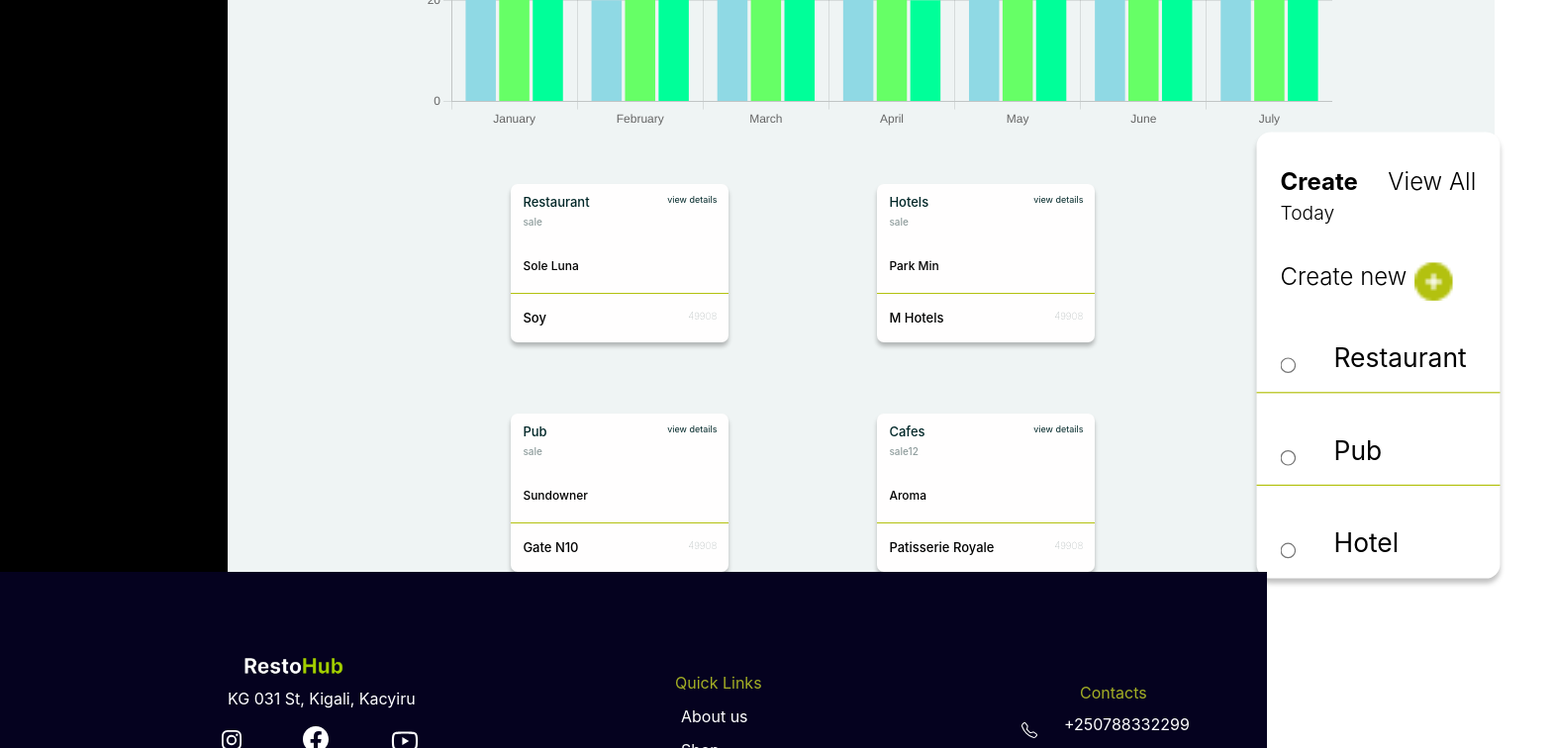
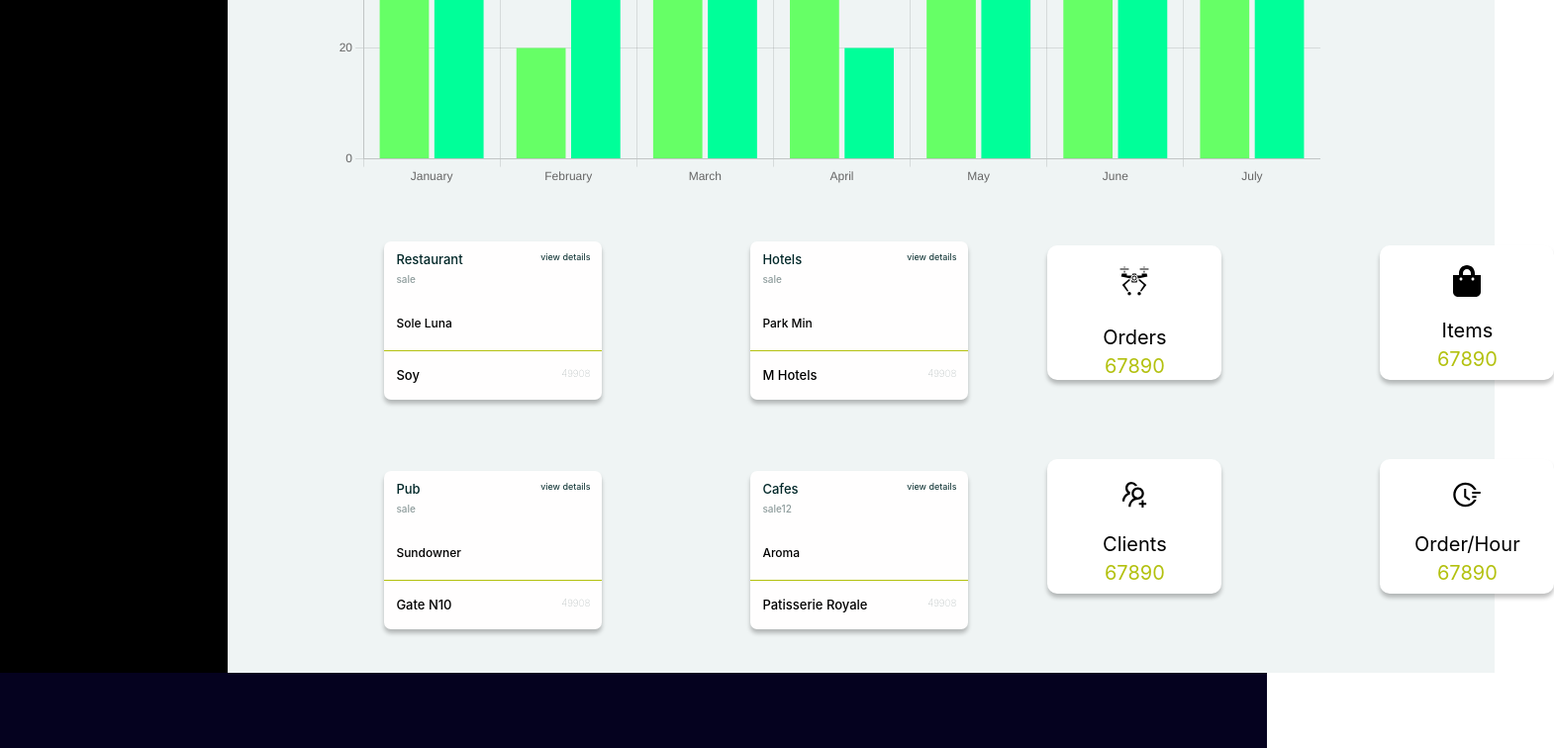
Before and after one commit to jazzybruno/restohub, a React (Create React App) app: page /overview in a window 1280 px wide. Shown: the part 900-1656 px from the top of the page at 99% size, 1570 px wide, since content can reach past the window. Built offline with nearby package versions, Linux system fonts and the light colour scheme.

Commit message:
The retouching

```diff
--- a/src/components/Dashboard/overview.css
+++ b/src/components/Dashboard/overview.css
@@ -32,6 +32,7 @@
   position: sticky;
   top: 0px;
   z-index: 10;
+  /* transform: scale(0.9); */
 }
 
 .serch {
@@ -48,12 +49,12 @@
 .stats{
   box-shadow: 0px 4px 4px rgba(0, 0, 0, 0.25);
   border-radius: 10px;
-  width: 20%;
+  width: 22vh;
+  height: 17vh;
   background-color: #fff;
   align-items: center;
   justify-content: center;
   text-align: center;
-  transform: scale(1.3 , 1.3);
 }
 
 .amount{
@@ -62,7 +63,7 @@
 }
 
 .chart{
-margin-left: 15%;
+margin-left: 8%;
 margin-top: 6%;
 }
 
@@ -292,7 +293,7 @@
 background-color: #b3c10f;
 border-radius: 10px;
 padding: 10px;
-padding-left: -20px;
+padding: 10px;
 transition: ease-in 0.2s;
 /* color: black; */
 }
@@ -303,12 +304,3 @@
   border-radius: 10px;
   /* padding: 10px; */
   /* padding-left: -20px; */
-
-
-.ease-in{
-  transition-timing-function: cubic-bezier(.4,0,1,1)
-}
-
-.duration{
-  transition-duration: 3s;
-}
--- a/src/components/Dashboard/overview.jsx
+++ b/src/components/Dashboard/overview.jsx
@@ -9,6 +9,10 @@
 import plus from "../images/plus.png";
 import SideBar from "./sidebar";
 import NavBar from "./navbar";
+import { AiOutlineUsergroupAdd } from "react-icons/ai";
+import { GiDeliveryDrone } from "react-icons/gi";
+import { FaShoppingBag } from "react-icons/fa";
+import { AiOutlineFieldTime } from "react-icons/ai";
 
 
 const Overview = () => {
@@ -27,27 +31,10 @@
             <Chart />
           </div>
 
-        <div>
-        {/* <div className="stats ml-48 mb-20 mt-24">
-            <p className="mt-8 text-xl font-normal">Orders</p>
-            <p className="amount">67890</p>
-            </div>
-            <div className="stats ml-48 mb-20 mt-24">
-            <p className="mt-5 text-xl font-normal">Items</p>
-            <p className="amount">67890</p>
-            </div>
-            <div className="stats ml-48 mb-20 mt-24">
-            <p className="mt-5 text-xl font-normal">Clients</p>
-            <p className="amount">67890</p>
-            </div>
-            <div className="stats ml-48 mb-20 mt-24">
-            <p className="mt-5 text-xl font-normal">Order/Hour</p>
-            <p className="amount">67890</p>
-          </div> */}
-        </div>
+
         </div>
 
-        <div className="overlast flex mx-64 w-[70%] ">
+        <div className="overlast flex mx-32 w-[70%] ">
           <div className="mt-10 ml-10">
             <div className="types1 flex  gap-40 ">
               {Data_last.map((items) => (
@@ -75,8 +62,37 @@
                 />
               ))}
             </div>
+
           </div>
-          <div className="new w-[16vw] bg-white h-[47vh] ml-[23vh] mr-[-120px]  mt-10">
+
+          <div>
+         <div className="flex gap-40 ml-20 mt-[3.7rem]">
+         <div className="stats  mb-20 ">
+           <GiDeliveryDrone className="iconsSide text-black mx-[auto] mt-5 mb-[-5px]" />
+            <p className="mt-8 text-xl font-normal ">Orders</p>
+            <p className="amount">67890</p>
+            </div>
+            <div className="stats  mb-20">
+              <FaShoppingBag className="iconsSide text-black mx-[auto] mt-5" />
+            <p className="mt-5 text-xl font-normal">Items</p>
+            <p className="amount">67890</p>
+            </div>
+         </div>
+            <div className="flex gap-40 ml-20">
+            <div className="stats  mb-20">
+              <AiOutlineUsergroupAdd className="iconsSide text-black mx-[auto] mt-5" />
+            <p className="mt-5 text-xl font-normal">Clients</p>
+            <p className="amount">67890</p>
+            </div>
+            <div className="stats  mb-20">
+              <AiOutlineFieldTime className="iconsSide text-black mx-[auto] mt-5" />
+            <p className="mt-5 text-xl font-normal">Order/Hour</p>
+            <p className="amount">67890</p>
+          </div>
+            </div>
+        </div>
+        </div>
+        {/* <div className="new w-[16vw] bg-white h-[47vh] ml-[23vh] mr-[-120px]  mt-10">
               <div className="flex ">
                   <p className="mr-auto ml-5 mt-7 font-bold  text-xl">Create</p>
                   <p className="mr-5 mt-7 font-light text-xl">View All</p>
@@ -107,8 +123,7 @@
                   </div>
               </form>
               </div>
-          </div>
-        </div>
+          </div> */}
       </div>
     </div>
   );
--- a/src/components/UI/Barchat.jsx
+++ b/src/components/UI/Barchat.jsx
@@ -43,15 +43,9 @@
       {
         label: 'Orders',
         data: [40,20,120,40,60,30,70],
-        backgroundColor: '#8fd9e4',
+        backgroundColor: '#66ff66',
       },
 
-      {
-        label: 'Menu',
-        data: [50,30,110,30,70,30,70],
-        backgroundColor: '#66ff66',
-
-      },
 
       {
         label: 'Clients',
--- a/src/components/UI/types.css
+++ b/src/components/UI/types.css
@@ -1,3 +1,5 @@
+
+
 .types {
   width: 220px;
   height: 160px;
```
